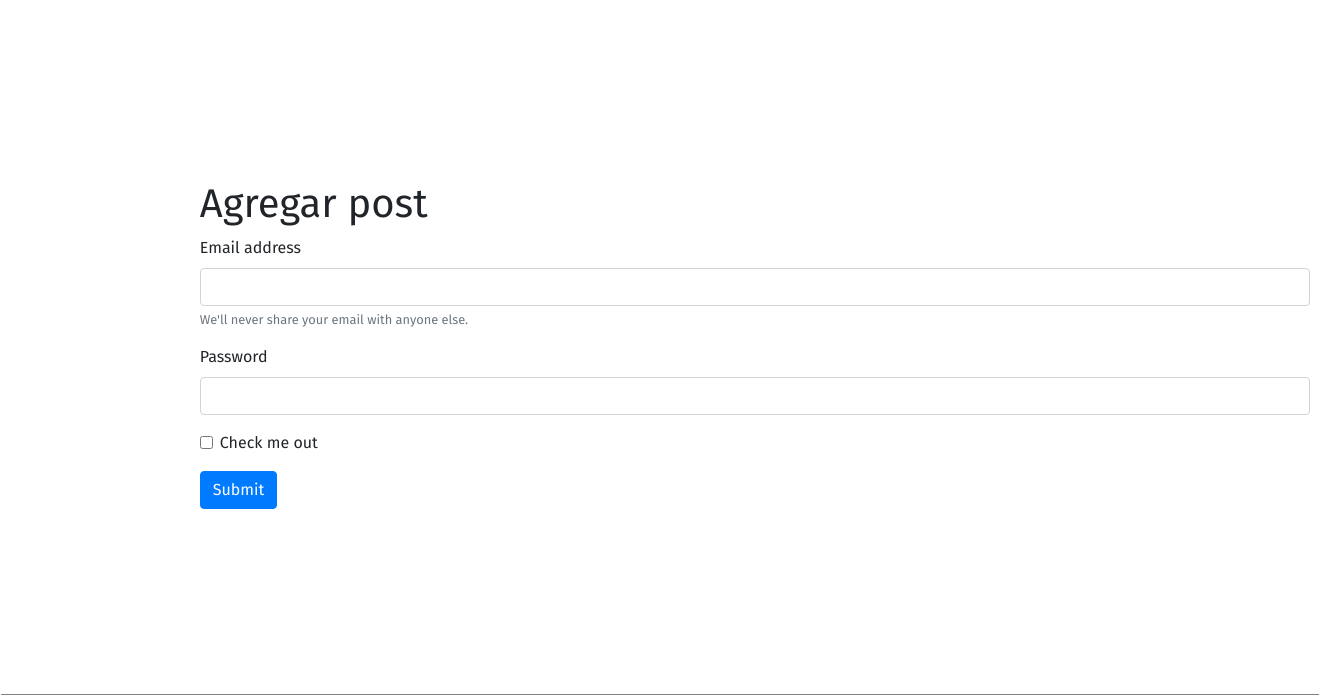
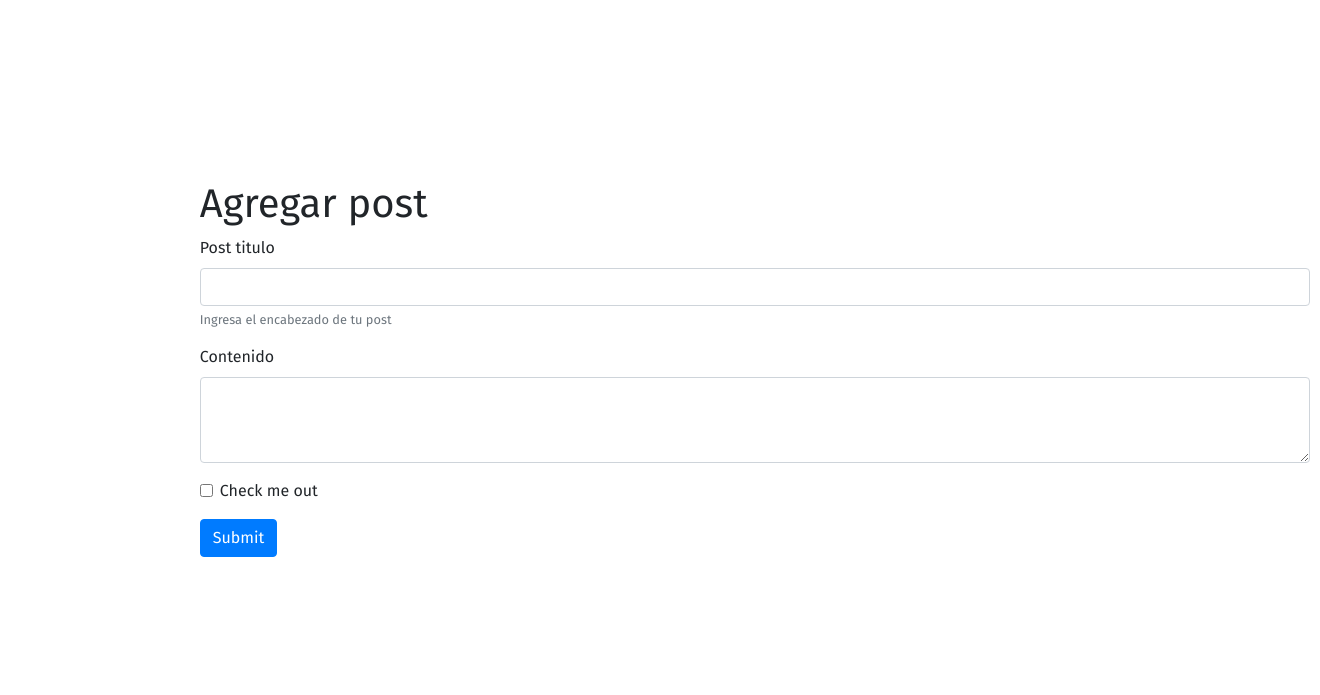
Before and after one commit to rodrvc/proyecto-bloggamer-inacap, a PHP site: page / in a window 1320 px wide. Shown: the part 1325-2020 px from the top of the page. Run offline with PHP 8.4, Linux system fonts and the light colour scheme; data that the repository does not hold is empty.

Commit message:
se pueden ingresar posteos

```diff
--- a/index.php
+++ b/index.php
@@ -117,22 +117,23 @@
         <div>
         <h1>Agregar post</h1>
         </div>
-    <form action="db.php" method="POST">
+<form action="agregar.php" method="POST">
 
   <div class="form-group">
-    <label for="exampleInputEmail1">Email address</label>
-    <input type="text" class="form-control" id="exampleInputEmail1" aria-describedby="emailHelp">
-    <small id="emailHelp" class="form-text text-muted">We'll never share your email with anyone else.</small>
+    <label for="post">Post titulo</label>
+    <input type="text" name="post" class="form-control" id="post">
+    <small id="emailHelp" class="form-text text-muted">Ingresa el encabezado de tu post</small>
   </div>
+
   <div class="form-group">
-    <label for="exampleInputPassword1">Password</label>
-    <input type="password" class="form-control" id="exampleInputPassword1">
+    <label for="exampleFormControlTextarea1">Contenido </label>
+    <textarea class="form-control" id="textArea-description" rows="3" name="textArea-description"></textarea>
   </div>
   <div class="form-group form-check">
     <input type="checkbox" class="form-check-input" id="exampleCheck1">
     <label class="form-check-label" for="exampleCheck1">Check me out</label>
   </div>
-  <button type="submit" class="btn btn-primary">Submit</button>
+  <button type="submit" class="btn btn-primary" name="guardarPost">Submit</button>
 </form>
 </div>
 
```
Also changed, not shown: agregar.php (added, +19 -0 lines).
